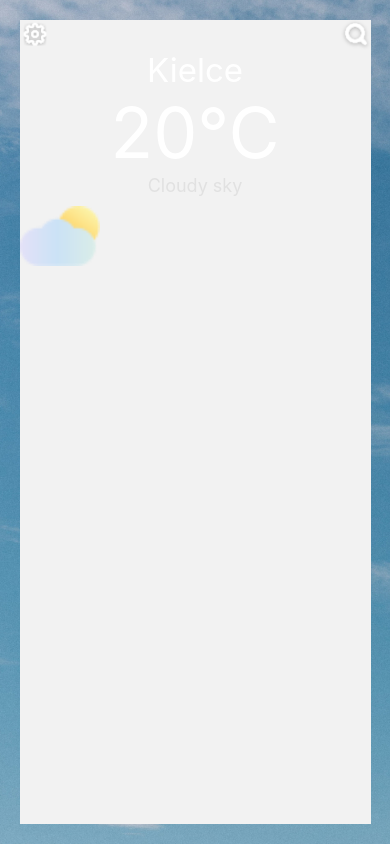
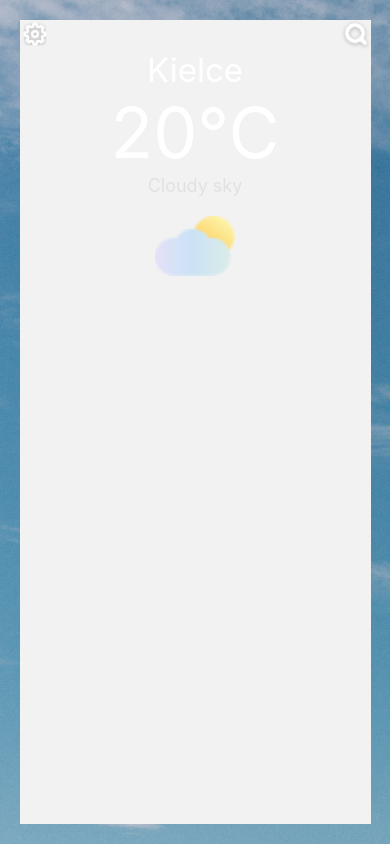
Before and after one commit to WilczekCK/RNative_Weatherapp, a React Native app: screen /Home in a window 390 px wide. Built offline with nearby package versions, Linux system fonts and the light colour scheme.

Commit message:
flex of homepage content

```diff
--- a/views/Home.jsx
+++ b/views/Home.jsx
@@ -10,7 +10,7 @@ const Home = ({navigation}) => {
             actualRoute="Home"
             navigation={navigation}
           />
-
+          <View style={styles.container}>
             <Heading
               heading="h2"
             >
@@ -30,15 +30,30 @@ const Home = ({navigation}) => {
               Cloudy sky
             </Heading>
 
+            <View style={styles.weatherVisualStatus}>
               <Icon
                 name="cloudSun"
                 width="80"
                 height="80"
               />
+            </View>
+          </View>
         </>
     );
 };
 
+const styles = StyleSheet.create({
+  container: {
+    display: 'flex',
+    flexDirection: 'column',
+    justifyContent:'center',
+    alignItems: 'center',
+  },
+  weatherVisualStatus: {
+    paddingTop:     10,
+    paddingBottom:  10
+  }
+})
 
 
 export default Home;
```
Lines whose indentation alone changed are shown as unchanged.
